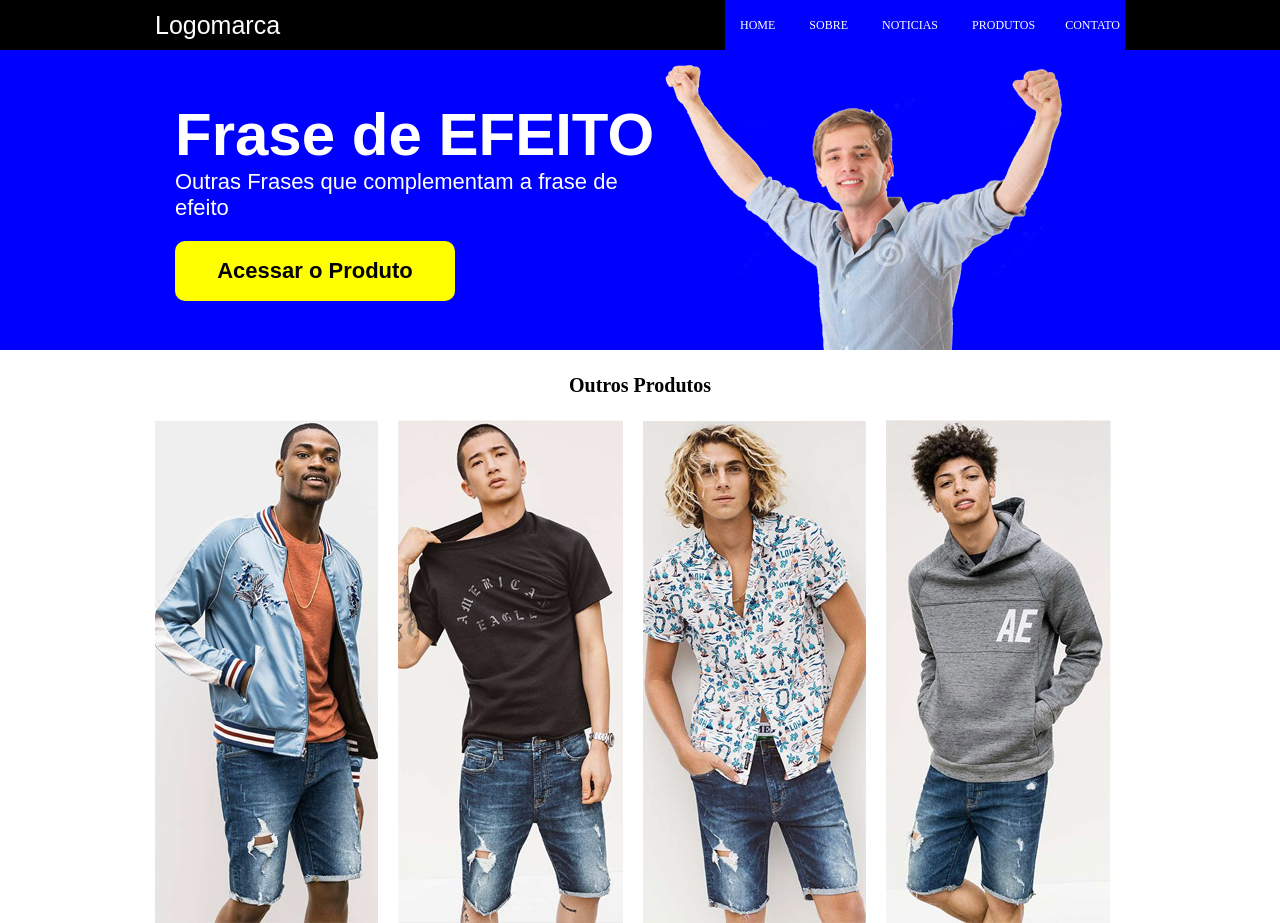
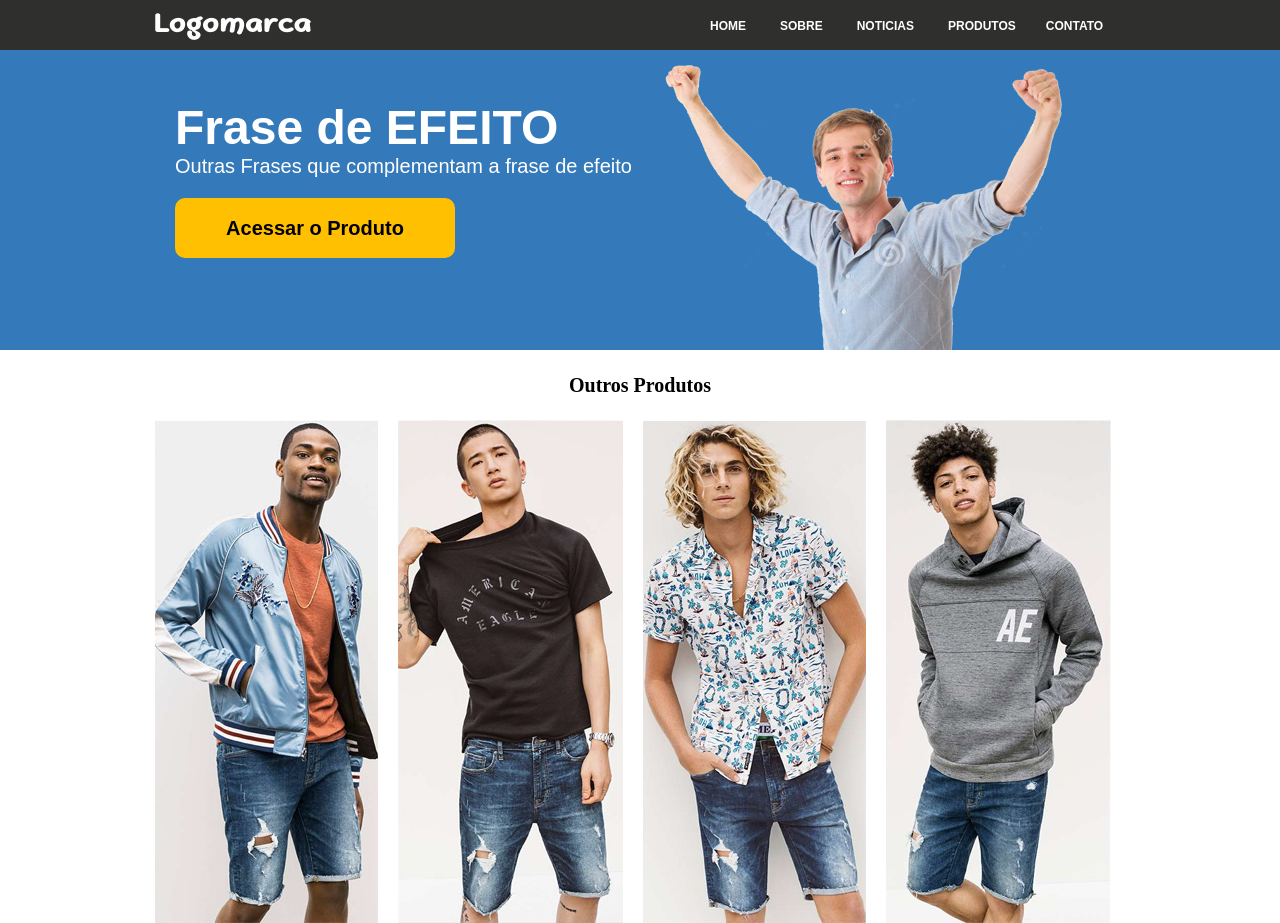
Before and after one commit to tiagofranco86/projeto_html01, a plain HTML site: page index.html in a window 1280 px wide. Shown: the top 923 px of the page. Drawn offline with Linux system fonts and the light colour scheme.

Commit message:
Ajustado demais cores conforme psd do layout

```diff
--- a/css.css
+++ b/css.css
@@ -1,12 +1,18 @@
+@font-face {
+     font-family: defonarts;
+     src: url('DeFonarts Bold.otf');
+}
+
 body,*{
 	margin: 0;
 	padding: 0;
 	box-sizing: border-box;
+	text-decoration: none;
 }
 
 .topo{
 	height: 50px;
-	background: black;
+	background: #2f2f2e;
 }
 
 .topoint{
@@ -16,39 +22,42 @@ body,*{
 }
 
 .menu-topo{
-	background: blue;
 	height: 50px;
-	width: 400px;
+	width: 430px;
 	float: right;
 }
 .logomarca {
 	height: 50px;
-	width: 570px;
+	width: 540px;
 	float: left;
 	color: white;
     font-size: 25px;
     line-height: 50px;
-    font-family: fantasy;
+    font-family: defonarts, fantasy;
 }
 .menu-topo  li{
 	display: inline-block;
-	text-transform: uppercase;
-	color: white;
 	height: 50px;
 	line-height: 50px;
 	padding-left: 15px;
 	padding-right: 15px;
+}
+.menu-topo li a{
+	text-transform: uppercase;
+	color: white;
 	font-size: 12px;
+	font-family: Arial, sans-serif;
+	font-weight: bold;
 }
 
-.menu-topo li:last-child{
-	padding-right: 0px;
+.menu-topo li:hover{
+	background: #3480c1;
 }
 
 /*BANNNER*/
 .banner	{
 	height: 300px;
-	background: blue;
+	background: #347aba;
 }
 
 .bannerint{
@@ -65,13 +74,14 @@ body,*{
 	padding: 50px 0px 30px 20px;
 }
 .frase h1{
-	font-size: 60px;
-	font-family: sans-serif;
+	font-size: 48px;
+	font-family: Arial, sans-serif;
+	font-weight: bold;
 }
 
 .frase p{
-	font-size: 22px;
-	font-family: sans-serif;
+	font-size: 20px;
+	font-family: Arial, sans-serif;
 	margin-bottom: 20px;
 }
 
@@ -79,15 +89,15 @@ body,*{
 	width: 280px;
     height: 60px;
     border-radius: 10px;
-    background: yellow;
+    background: #ffc001;
     display: block;
     line-height: 60px;
     text-align: center;
     text-decoration: none;
     color: black;
-    font-size: 22px;
+    font-size: 20px;
     font-weight: bold;
-    font-family: sans-serif;
+    font-family: Arial, sans-serif;
 }
 .homem{
 	width: 460px;
@@ -127,7 +137,7 @@ body,*{
 }
 
 .footer{
-	background: blue;
+	background: #347aba;
 	height: 50px;
 }
 
@@ -136,7 +146,9 @@ body,*{
 	width: 970px;
 	height: 50px;
 	color: white;
-	font-size: 20px;
+	font-size: 12px;
 	text-align: center;
 	line-height: 50px;
+	font-family: Arial, sans-serif;
+	font-weight: bold;
 }
--- a/index.html
+++ b/index.html
@@ -11,11 +11,11 @@
 				Logomarca
 			</div>
 			<ul class="menu-topo">
-				<li>Home</li>
-				<li>Sobre</li>
-				<li>Noticias</li>
-				<li>Produtos</ li>
-				<li>Contato</li>
+				<li><a href="#">Home</a></li>
+				<li><a href="#">Sobre</a></li>
+				<li><a href="#">Noticias</a></li>
+				<li><a href="#">Produtos</a></ li>
+				<li><a href="#">Contato</a></li>
 			</ul>
 		</div>
 	</div>
```
Also changed, not shown: DeFonarts Bold.otf (added).
